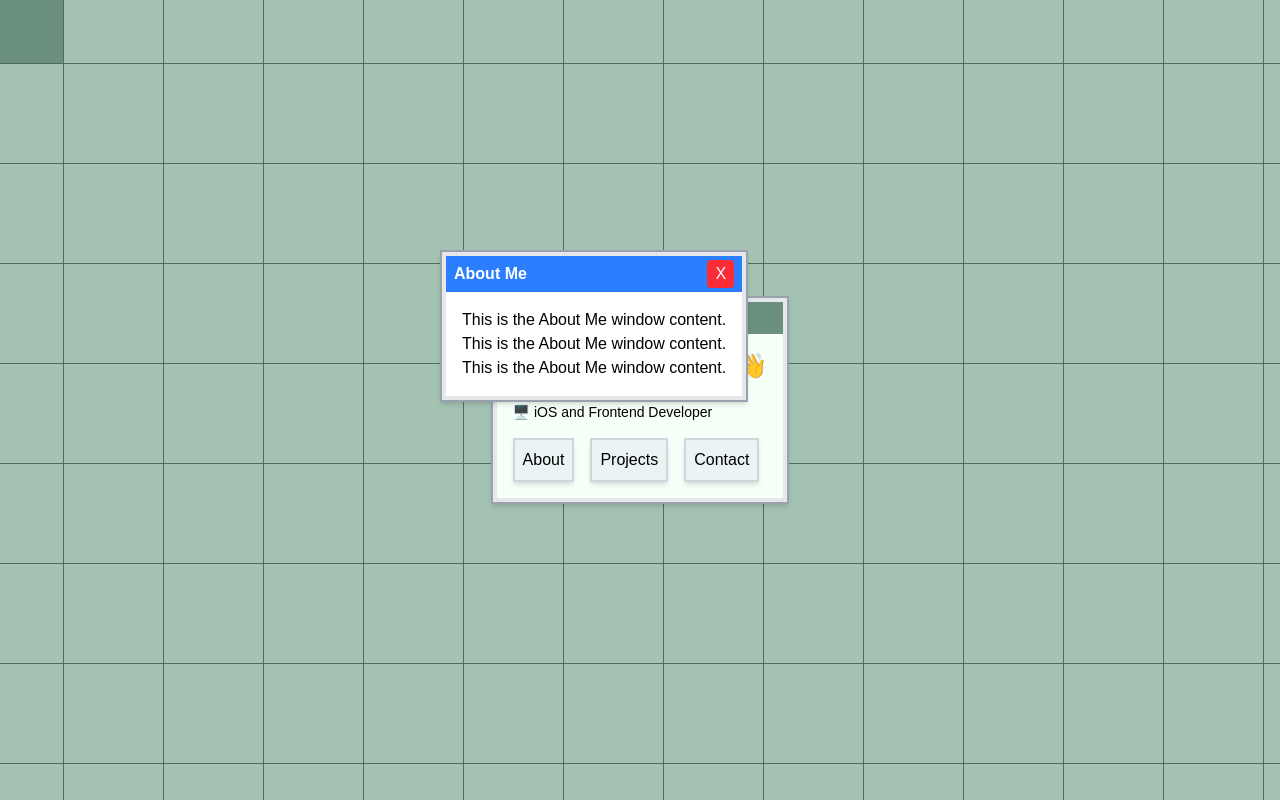
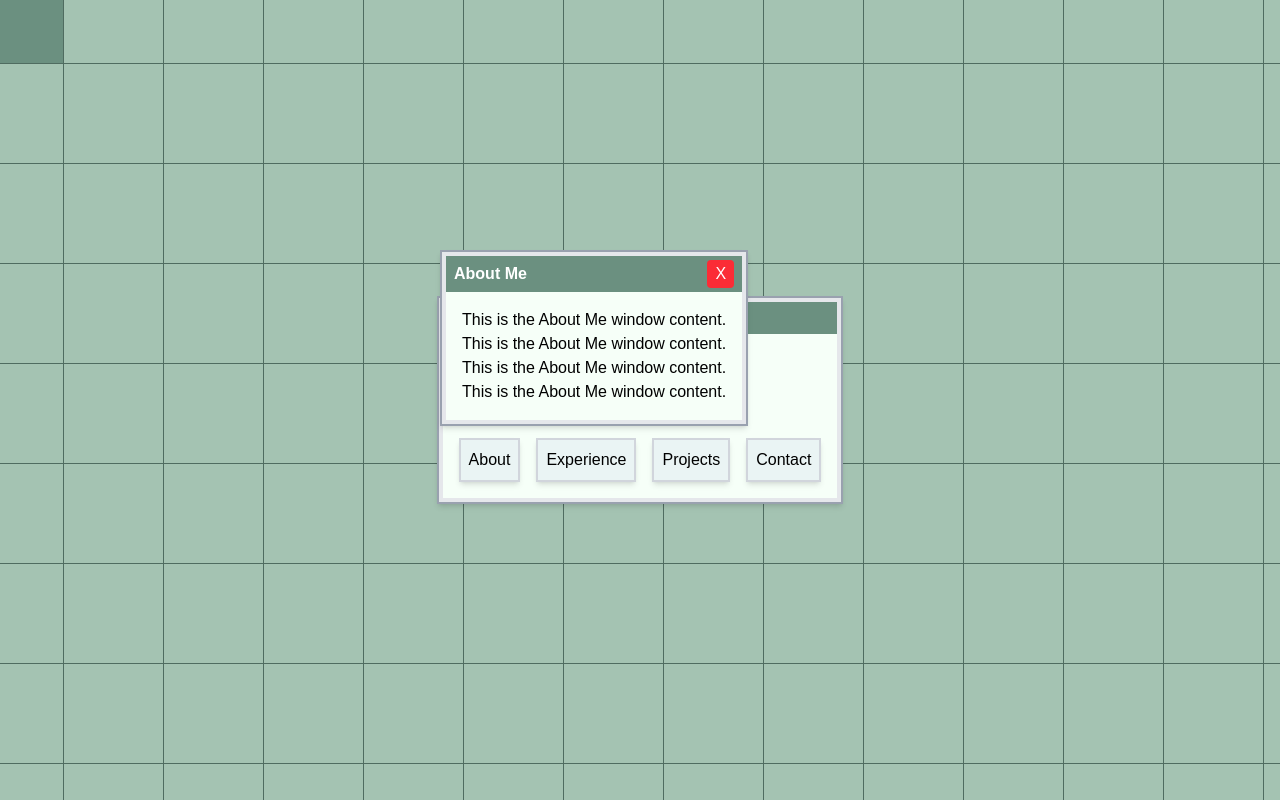
Before and after one commit to notacoham/alexcottam-portfolio, a React (Vite) app: page / in a window 1280 px wide. Both pictures are taken after a click on the button "About". Built offline with nearby package versions, Linux system fonts and the light colour scheme; a web font is replaced by a local one.

Commit message:
add components for each button on main window and refactor

```diff
--- a/src/App.jsx
+++ b/src/App.jsx
@@ -3,6 +3,10 @@ import DraggableWindow from "./components/DraggableWindow";
 import { DndContext } from "@dnd-kit/core";
 import { restrictToWindowEdges } from "@dnd-kit/modifiers";
 import Squares from "./components/Squares";
+import AboutMe from "./components/AboutMe";
+import Experience from "./components/Experience";
+import Projects from "./components/Projects";
+import Contact from "./components/Contact";
 
 function App() {
     const [windows, setWindows] = useState([]);
@@ -82,6 +86,14 @@ function App() {
                             <button
                                 className="bg-[#eaf4f4] hover:bg-[#A4C3B2] p-2 border-2 border-solid border-gray-300 shadow-md"
                                 onClick={() =>
+                                    openWindow("experience", "Experience")
+                                }
+                            >
+                                Experience
+                            </button>
+                            <button
+                                className="bg-[#eaf4f4] hover:bg-[#A4C3B2] p-2 border-2 border-solid border-gray-300 shadow-md"
+                                onClick={() =>
                                     openWindow("projects", "Projects")
                                 }
                             >
@@ -106,17 +118,16 @@ function App() {
                         initialPosition={win.position}
                     >
                         {win.id === "about-me" && (
-                            <>
-                                <p>This is the About Me window content.</p>
-                                <p>This is the About Me window content.</p>
-                                <p>This is the About Me window content.</p>
-                            </>
+                            <AboutMe />
+                        )}
+                        {win.id === "experience" && (
+                            <Experience />
                         )}
                         {win.id === "projects" && (
-                            <p>This is the Projects window content.</p>
+                            <Projects />
                         )}
                         {win.id === "contact" && (
-                            <p>This is the Contact window content.</p>
+                            <Contact />
                         )}
                     </DraggableWindow>
                 ))}
--- /dev/null
+++ b/src/components/AboutMe.jsx
@@ -0,0 +1,12 @@
+const AboutMe = () => {
+    return (
+        <div>
+            <p>This is the About Me window content.</p>
+            <p>This is the About Me window content.</p>
+            <p>This is the About Me window content.</p>
+            <p>This is the About Me window content.</p>
+        </div>
+    );
+}
+
+export default AboutMe
--- /dev/null
+++ b/src/components/Contact.jsx
@@ -0,0 +1,11 @@
+import React from 'react'
+
+const Contact = () => {
+  return (
+    <div>
+      <p>Contact Information</p>
+    </div>
+  )
+}
+
+export default Contact
--- /dev/null
+++ b/src/components/Experience.jsx
@@ -0,0 +1,11 @@
+import React from 'react'
+
+const Experience = () => {
+  return (
+    <div>
+      <p>Work Experience</p>
+    </div>
+  )
+}
+
+export default Experience
--- /dev/null
+++ b/src/components/Projects.jsx
@@ -0,0 +1,11 @@
+import React from 'react'
+
+const Projects = () => {
+  return (
+    <div>
+      <p>Projects</p>
+    </div>
+  )
+}
+
+export default Projects
--- a/src/components/Window.jsx
+++ b/src/components/Window.jsx
@@ -13,7 +13,7 @@ const Window = ({
 
     return (
         <div className="bg-gray-200 border-2 border-solid border-gray-400 shadow-md p-1">
-            <div className="flex justify-between items-center bg-blue-500 text-white px-2 py-1">
+            <div className="flex justify-between items-center bg-[#6b9080] text-white px-2 py-1">
                 <span
                     ref={handleRef}
                     className="font-bold cursor-move flex-1"
@@ -29,7 +29,7 @@ const Window = ({
                     X
                 </button>
             </div>
-            <div className="p-4 bg-white">{children}</div>
+            <div className="p-4 bg-[#f6fff8]">{children}</div>
         </div>
     );
 };
```
